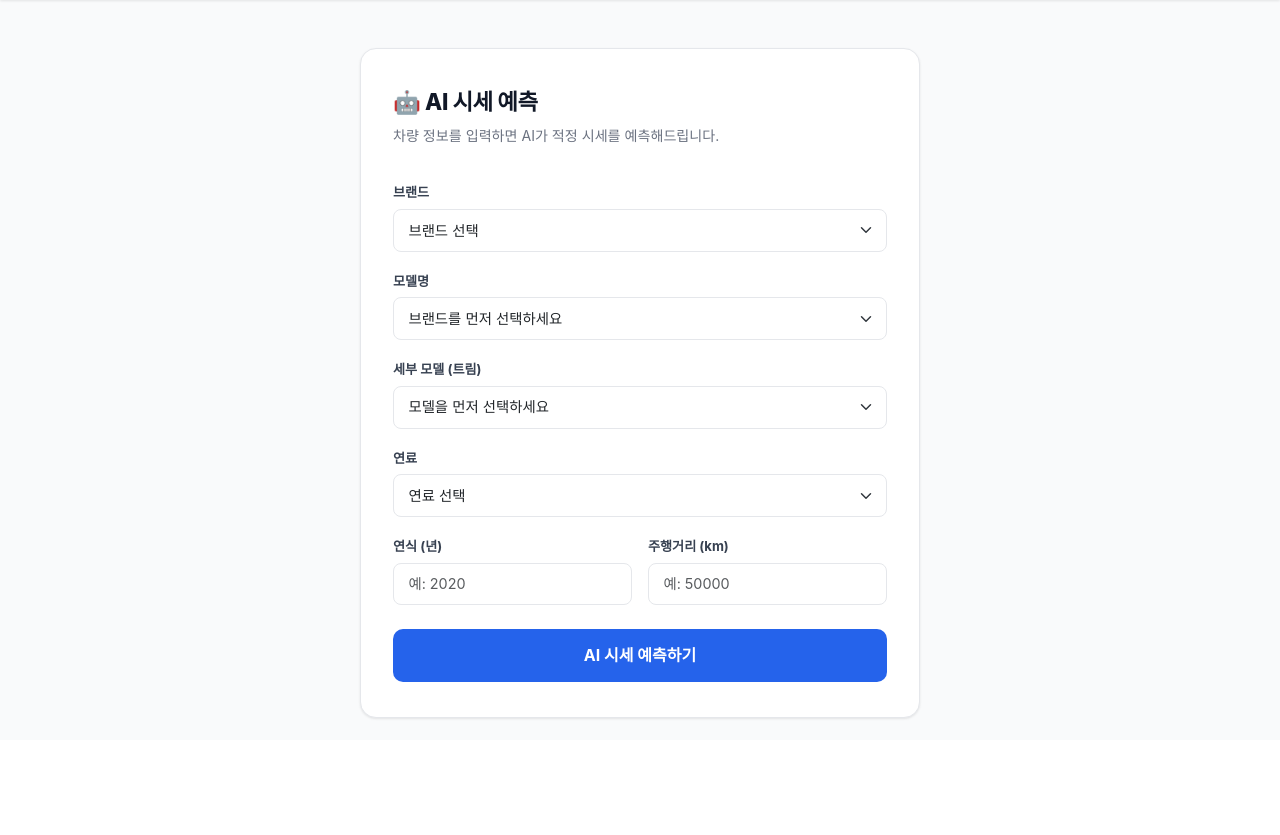
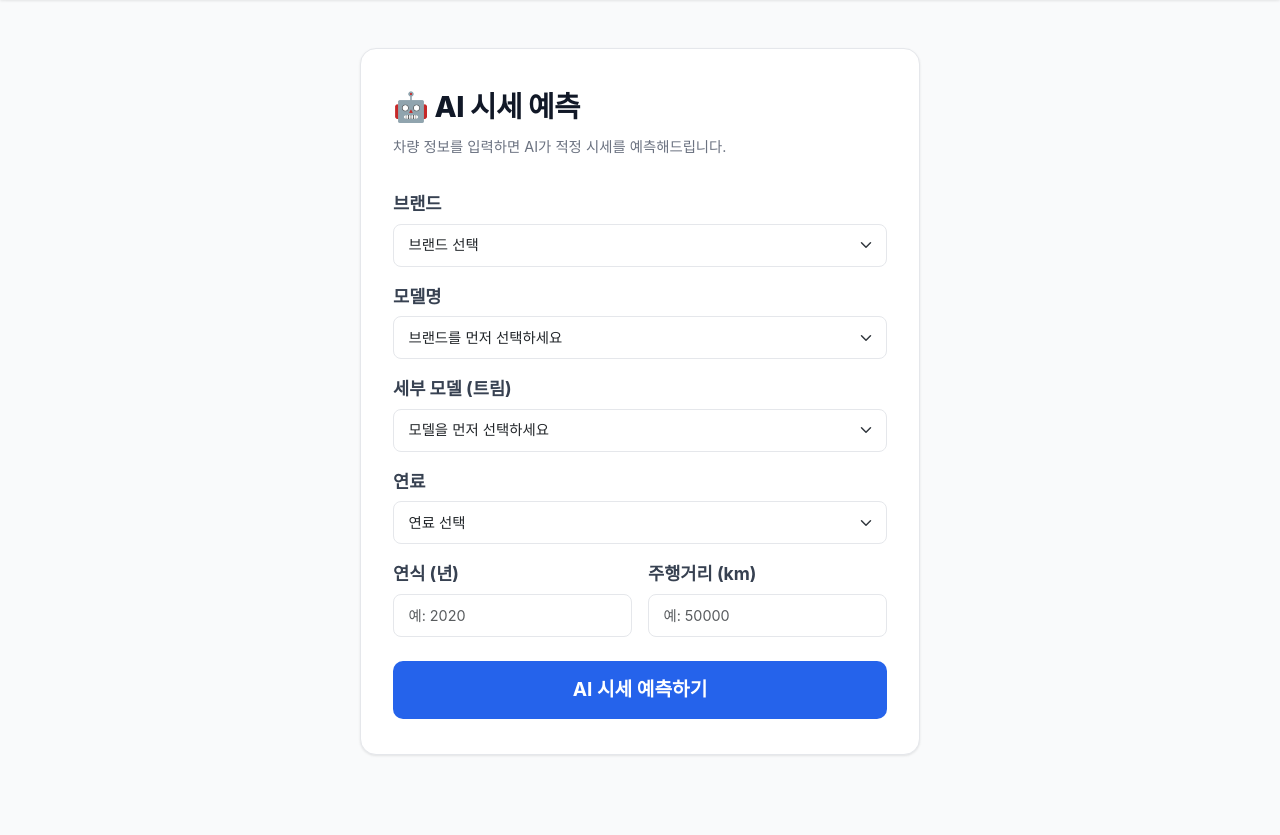
Before and after one commit to psm18716-blip/miniproject2, a Flask app: page /predict in a window 1280 px wide. Shown: the part 60-895 px from the top of the page. Before the commit the page ends 780 px from the top, so only its background shows below. Run offline with Flask 3, Linux system fonts and the light colour scheme; data comes from the database, SQL or seed files in the repository; some web fonts are replaced.

Commit message:
AI시세 분석 UI수정

```diff
--- a/templates/predict.html
+++ b/templates/predict.html
@@ -20,19 +20,19 @@
             box-shadow: var(--shadow-sm);
         }
         .predict-title {
-            font-size: 1.4rem;
+            font-size: 1.8rem;
             font-weight: 800;
             color: var(--gray-900);
             letter-spacing: -0.4px;
             margin-bottom: .3rem;
         }
         .predict-sub {
-            font-size: .88rem;
+            font-size: 0.9rem;
             color: var(--gray-500);
             margin-bottom: 2rem;
         }
         .form-label {
-            font-size: .82rem;
+            font-size: 1.1rem;
             font-weight: 700;
             color: var(--gray-700);
             margin-bottom: .35rem;
@@ -54,7 +54,7 @@
             color: #fff;
             border: none;
             border-radius: 10px;
-            font-size: 1rem;
+            font-size: 1.2rem;
             font-weight: 700;
             margin-top: 1.5rem;
             cursor: pointer;
@@ -75,13 +75,13 @@
             text-align: center;
         }
         .result-label {
-            font-size: .82rem;
+            font-size: 1.2rem;
             opacity: .8;
-            margin-bottom: .4rem;
+            margin-bottom: .1rem;
         }
         .result-price {
             font-size: 2.6rem;
-            font-weight: 900;
+            font-weight: 700;
             letter-spacing: -1px;
         }
         .result-unit {
```
